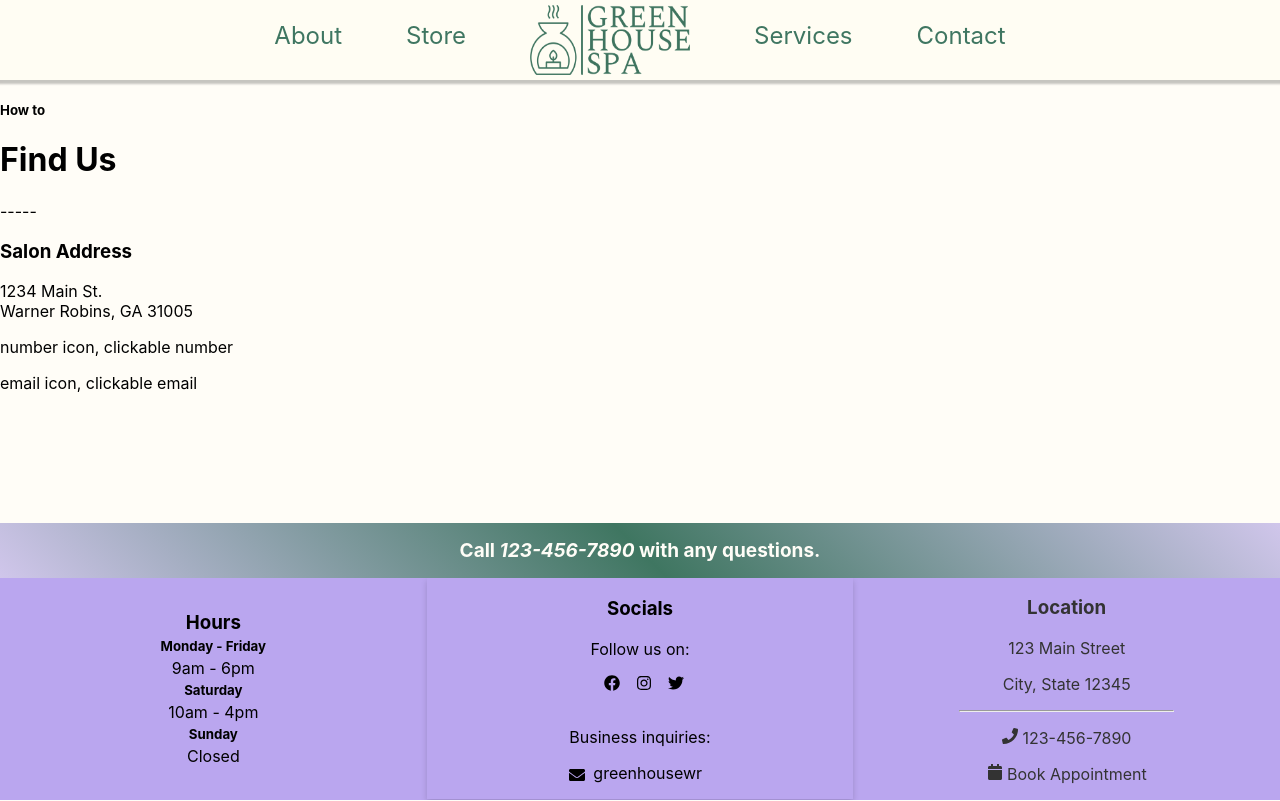
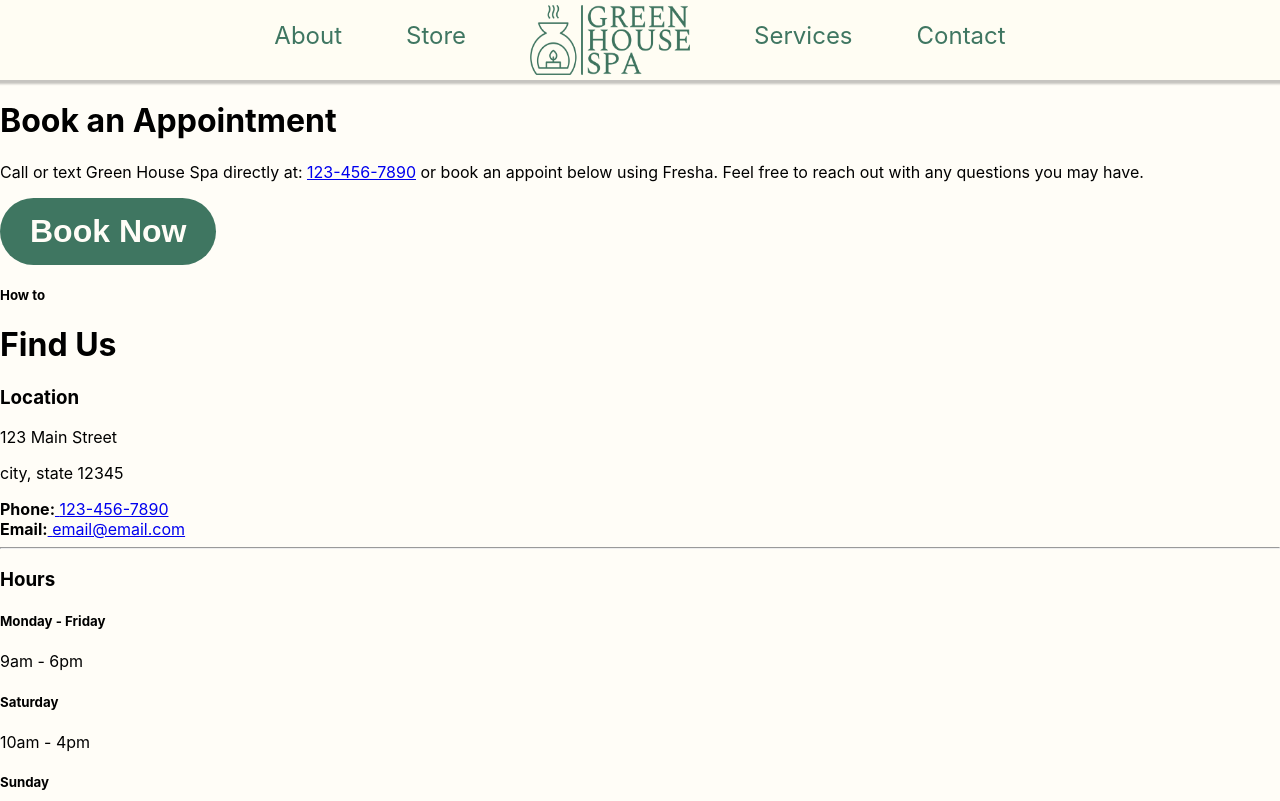
Before and after one commit to johnmichaeldnichols/greenhouse-spa, a React (Create React App) app: page /contact in a window 1280 px wide. Shown: the top 801 px of the page. Built offline with nearby package versions, Linux system fonts and the light colour scheme.

Commit message:
feat/added config.js for business info, feat/added base layer of contact page

```diff
--- a/src/components/footer.css
+++ b/src/components/footer.css
@@ -66,10 +66,16 @@
 
 .location {
     color: var(--text-color);
+    text-decoration: none;
 }
 
 .location hr {
     width: 50%;
+}
+
+.location a {
+    text-decoration: none;
+    color: black;
 }
 
 #social-links {
--- a/src/components/footer.js
+++ b/src/components/footer.js
@@ -1,5 +1,6 @@
 import React from 'react';
 import './footer.css';
+import config from '../data/config';
 import {FaCalendar, FaFacebook, FaInstagram, FaTwitter, FaPhone, FaEnvelope } from 'react-icons/fa';
 
 const Footer = () => {
@@ -8,7 +9,7 @@ const Footer = () => {
 
       <div className="above-column">
         <div className='gradient-underlay'></div>
-        <span>Call <i>123-456-7890</i> with any questions.</span>
+        <span>Call <i>{config.phoneNumber}</i> with any questions.</span>
       </div>
 
       <div className="footer-content">
@@ -16,11 +17,11 @@ const Footer = () => {
         <div className="footer-column hours">
           <h3>Hours</h3>
           <h5>Monday - Friday</h5>
-          <p>9am - 6pm</p>
+          <p>{config.hours.weedays}</p>
           <h5>Saturday</h5>
-          <p>10am - 4pm</p>
+          <p>{config.hours.saturday}</p>
           <h5>Sunday</h5>
-          <p>Closed</p>
+          <p>{config.hours.sunday}</p>
         </div>
 
         <div className="footer-column socials">
@@ -39,10 +40,10 @@ const Footer = () => {
 
         <div className="footer-column location">
           <h3>Location</h3>
-          <p>123 Main Street</p>
-          <p>City, State 12345</p>
+          <p>{config.location}</p>
+          <p>{config.address}</p>
           <hr/>
-          <p><FaPhone/> 123-456-7890</p>
+          <a href={`tel://${config.phoneNumber}`}><FaPhone/> {config.phoneNumber}</a>
           <p><FaCalendar/> Book Appointment</p>
         </div>
 
--- /dev/null
+++ b/src/data/config.js
@@ -0,0 +1,13 @@
+const config = {
+    email: "email@email.com",
+    phoneNumber: "123-456-7890",
+    location: "123 Main Street",
+    address: "city, state 12345",
+    hours: {
+        weedays: "9am - 6pm",
+        saturday: "10am - 4pm",
+        sunday: "Closed",
+    }
+}
+
+export default config;
--- a/src/pages/about.js
+++ b/src/pages/about.js
@@ -1,6 +1,7 @@
 import React, { useState } from 'react';
 import Gallery from '../components/gallery';
 import './about.css';
+import config from '../data/config';
 import img1 from "../images/about/img1.jpg";
 import img2 from "../images/about/img2.jpg";
 import img3 from "../images/about/img3.jpg";
@@ -10,7 +11,7 @@ const About = () => {
 
     const info = {
         name: "Green House Spa",
-        address: "123 Main Street, City, State ZIP",
+        address: `${config.location} ${config.address}`,
         description: 'Green House Spa is a full-service, relaxing, client first salon. We enjoy helping you improve your health and well-being through self-care.',
         about: `Welcome to our enchanting nail and esthetician salon, where beauty meets nature in perfect harmony. We take pride in offering a one-of-a-kind experience that blends relaxation, rejuvenation, and eco-consciousness. Inspired by nature's splendor, our space is adorned with lush foliage, cascading plants, and natural elements, creating an atmosphere of tranquility and connection.`,
         missionStatement: 'Our mission at Green House Spa is simple yet profound. We strive to provide a safe, comfortable, and elevated experience to every guest who enters our doors. We offer an extensive range of services, meticulously crafted to cater to your unique desires and needs. Continuously driven by innovation, we explore new frontiers in the world of beauty and wellness, ensuring that our guests receive nothing but the finest and most cutting-edge treatments available.',
--- a/src/pages/contact.js
+++ b/src/pages/contact.js
@@ -1,18 +1,36 @@
 import React from 'react';
+import BookButton from '../components/bookbutton';
+import config from '../data/config';
 
 const Contact = () => {
     return (
         <>
+
+            <h1>Book an Appointment</h1>
+            <p>Call or text Green House Spa directly at: <a href={`tel://${config.phoneNumber}`}>{config.phoneNumber}</a> or book an appoint below using Fresha. Feel free to reach out with any questions you may have. </p>
+            <BookButton/>
             <h5>How to</h5>
             <h1>Find Us</h1>
 
-            <div>-----</div>
+            <h3>Location</h3>
+            <p>{config.location}</p>
+            <p>{config.address}</p>
 
-            <h3>Salon Address</h3>
-            <p>1234 Main St. <br/> Warner Robins, GA 31005</p>
+            <strong>Phone:</strong>
+            <a href={`tel://${config.phoneNumber}`}> {config.phoneNumber}</a>
+            <br/>
+            <strong>Email:</strong>
+            <a href={`mailto:${config.email}`}> {config.email}</a>
 
-            <p>number icon, clickable number</p>
-            <p>email icon, clickable email</p>
+            <hr/>
+
+            <h3>Hours</h3>
+            <h5>Monday - Friday</h5>
+            <p>{config.hours.weedays}</p>
+            <h5>Saturday</h5>
+            <p>{config.hours.saturday}</p>
+            <h5>Sunday</h5>
+            <p>{config.hours.sunday}</p>
 
             {/* Google Maps component  */}
         </>
```
